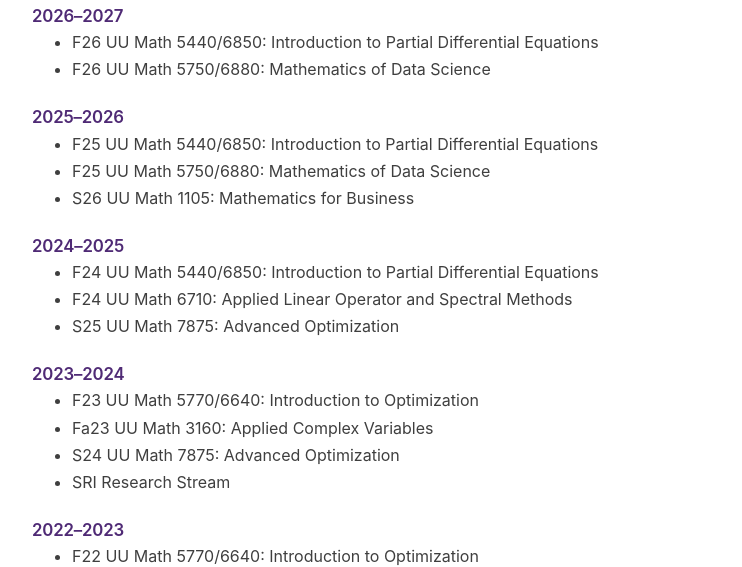
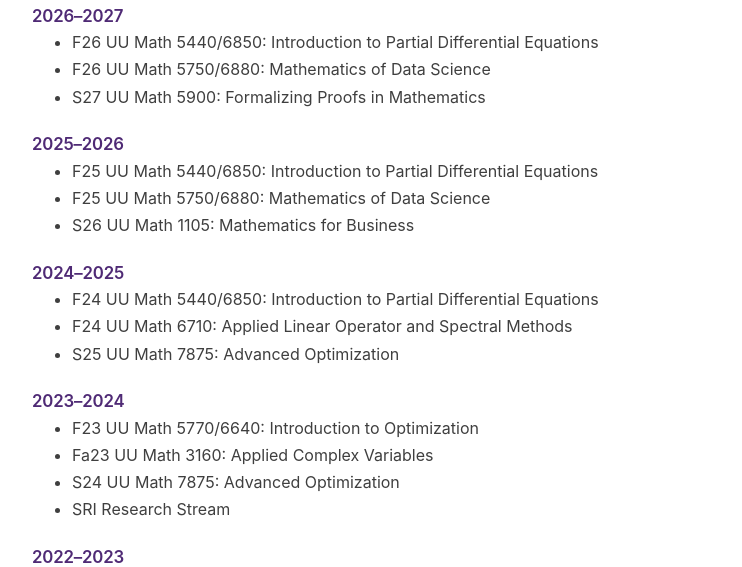
Before and after one commit to braxtonosting/braxtonosting.github.io, a plain HTML site: page teaching.html in a window 1280 px wide. Shown: the part 156-723 px from the top of the page, without its empty margins (268-1010 px from the left). Drawn offline with Linux system fonts and the light colour scheme.

Commit message:
Update teaching.html

```diff
--- a/teaching.html
+++ b/teaching.html
@@ -48,6 +48,7 @@ gtag('config', 'G-1E0KVX8L3B');
 					<ul>
 						<li>F26 UU Math 5440/6850: Introduction to Partial Differential Equations</li>
 						<li>F26 UU Math 5750/6880: Mathematics of Data Science</li>
+						<li>S27 UU Math 5900: Formalizing Proofs in Mathematics</li>
 					</ul>
 
 					<h4>2025–2026</h4>
```
